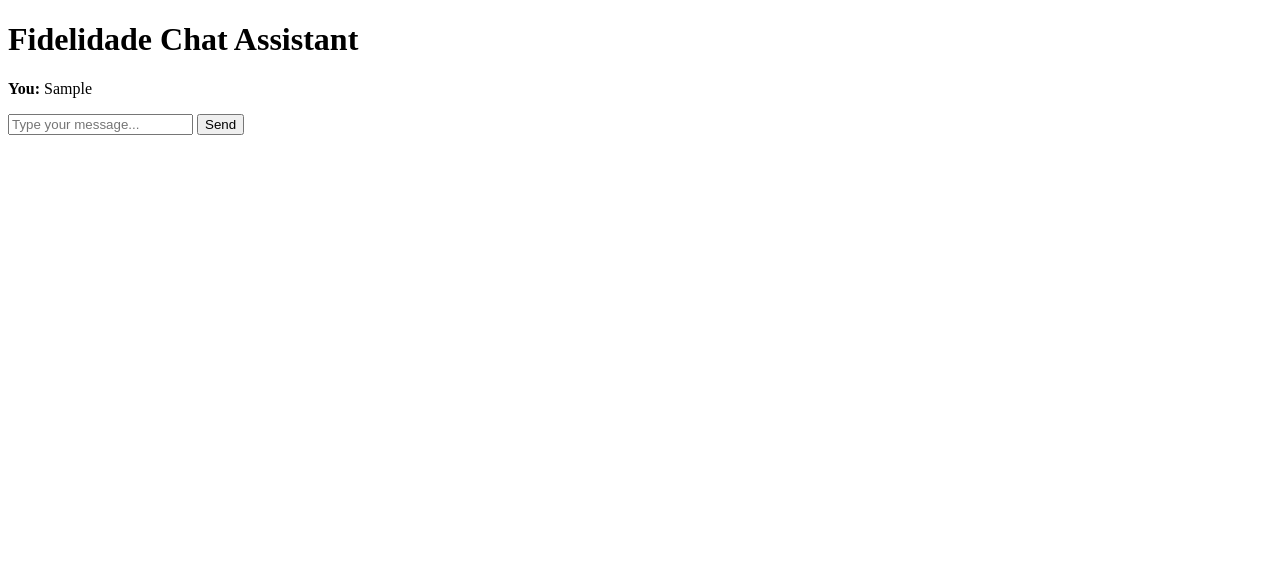
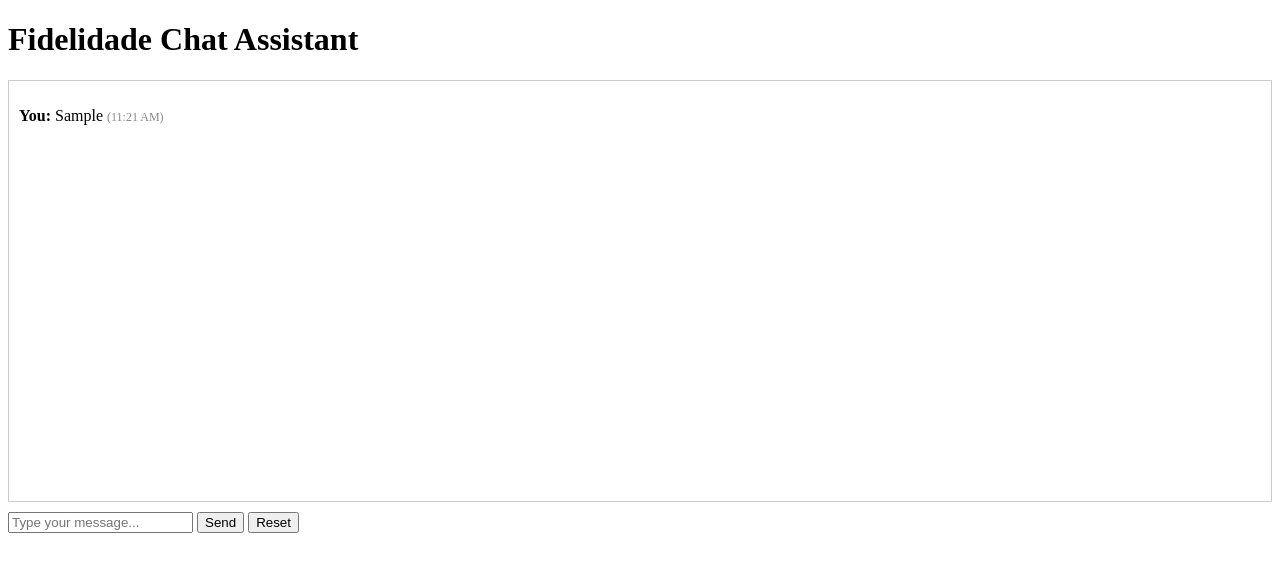
Before and after one commit to andremor0/FidelidadeCaseChat, a plain HTML site: page index.html in a window 1280 px wide. Both pictures are taken after typing "Sample" into the empty fields and a click on the button "Send". Drawn offline with nearby package versions, Linux system fonts and the light colour scheme; no server answers.

Commit message:
Update index.html

```diff
--- a/index.html
+++ b/index.html
@@ -2,12 +2,26 @@
 <html>
 <head>
   <title>Fidelidade Assistant</title>
+  <style>
+    #chat-box {
+      height: 400px;
+      overflow-y: auto;
+      border: 1px solid #ccc;
+      padding: 10px;
+      margin-bottom: 10px;
+    }
+    .timestamp {
+      font-size: 0.75em;
+      color: #888;
+    }
+  </style>
 </head>
 <body>
   <h1>Fidelidade Chat Assistant</h1>
   <div id="chat-box"></div>
-  <input id="user-input" type="text" placeholder="Type your message..." />
+  <input id="user-input" type="text" placeholder="Type your message..." onkeypress="handleKeyPress(event)" />
   <button onclick="sendMessage()">Send</button>
+  <button onclick="resetChat()">Reset</button>
 
   <script src="https://cdn.jsdelivr.net/npm/marked/marked.min.js"></script>
   <script>
@@ -20,13 +34,25 @@
       thread_id = data.thread_id;
     }
 
+    function getTimestamp() {
+      const now = new Date();
+      return now.toLocaleTimeString([], { hour: '2-digit', minute: '2-digit' });
+    }
+
+    function handleKeyPress(event) {
+      if (event.key === "Enter") {
+        sendMessage();
+      }
+    }
+
     async function sendMessage() {
       const input = document.getElementById("user-input");
       const message = input.value;
       if (!message.trim()) return;
 
       const chatBox = document.getElementById("chat-box");
-        chatBox.innerHTML += `<p><strong>You:</strong> ${message}</p>`;
+      const timestamp = getTimestamp();
+      chatBox.innerHTML += `<p><strong>You:</strong> ${message} <span class="timestamp">(${timestamp})</span></p>`;
       input.value = "";
 
       const res = await fetch(`${backendUrl}/chat`, {
@@ -37,14 +63,17 @@
 
       const data = await res.json();
 
-        // 1. Remove citations like
       let cleanText = data.response.replace(/【\d+:\d+†source】/g, '');
+      let htmlResponse = marked.parse(cleanText);
+      const assistantTimestamp = getTimestamp();
 
-        // 2. Convert Markdown to HTML
-        let htmlResponse = marked.parse(cleanText);
+      chatBox.innerHTML += `<div><strong>Assistant:</strong> ${htmlResponse}<span class="timestamp">(${assistantTimestamp})</span></div>`;
+      chatBox.scrollTop = chatBox.scrollHeight;
+    }
 
-        // 3. Display it
-        chatBox.innerHTML += `<div><strong>Assistant:</strong> ${htmlResponse}</div>`;
+    async function resetChat() {
+      await startChat();
+      document.getElementById("chat-box").innerHTML = "<p><em>Chat reset.</em></p>";
     }
 
     window.onload = startChat;
```
Lines whose indentation alone changed are shown as unchanged.
